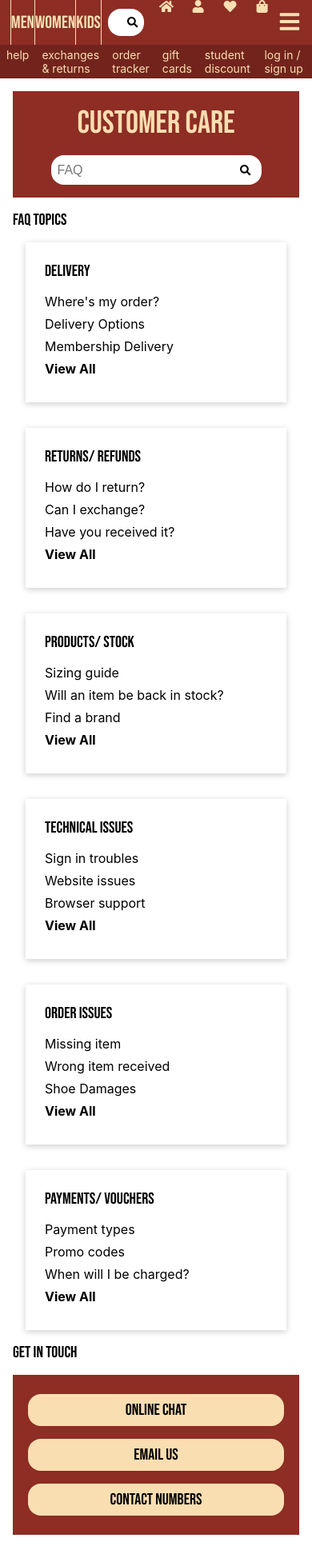
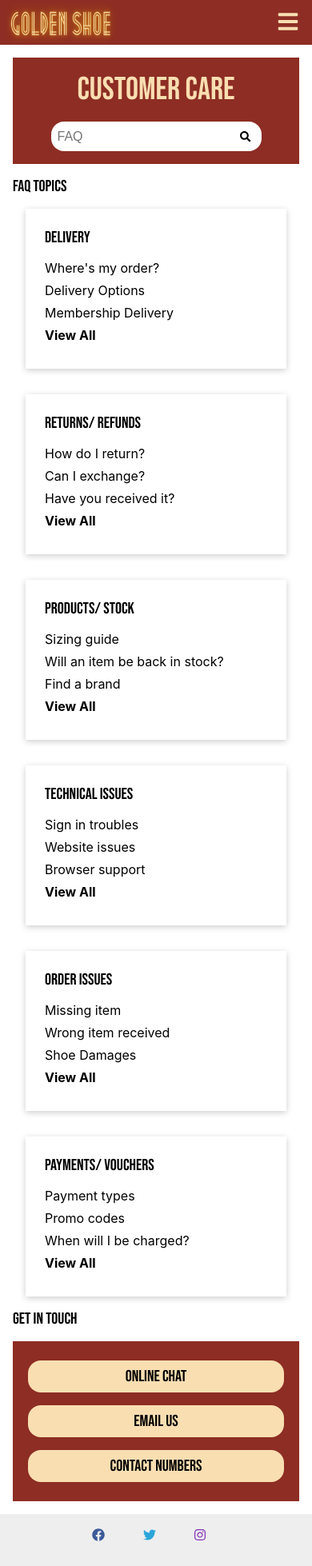
Before and after one commit to patchinator/golden_shoe, a Next.js app: page /contact in a window 390 px wide. Shown: the top 1958 px of the page at 80% size. Before the commit the page ends 1935 px from the top, so only its background shows below. Built offline with nearby package versions, Linux system fonts and the light colour scheme; a web font is replaced by a local one.

Commit message:
finished media queries for component

```diff
--- a/components/Header/Navbar.js
+++ b/components/Header/Navbar.js
@@ -141,6 +141,9 @@ const Navbar = () => {
 
       <div className={style.navbar_bottom}>
         <div>help</div>
+        <div>
+          <Link href="/contact">contact</Link>
+        </div>
         <div>exchanges & returns</div>
         <div>order tracker</div>
         <div>gift cards</div>
--- a/components/Header/Navbar.module.scss
+++ b/components/Header/Navbar.module.scss
@@ -15,9 +15,17 @@
     position: relative;
     z-index: 1;
 
+    @media screen and (max-width: $phone) {
+      justify-content: space-between;
+    }
+
     .men,
     .women,
     .kids {
+      @media screen and (max-width: $phone) {
+        display: none;
+      }
+
       display: flex;
       justify-content: center;
       align-items: center;
@@ -46,6 +54,10 @@
       align-items: center;
       margin: 0 0.5rem 0 0.5rem;
 
+      @media screen and (max-width: $phone) {
+        display: none;
+      }
+
       form {
         display: flex;
         justify-content: center;
@@ -67,6 +79,10 @@
           border-top-right-radius: 1rem;
           border-bottom-right-radius: 1rem;
           background: white;
+
+          &:hover {
+            color: $color_primary_two;
+          }
         }
       }
     }
@@ -76,6 +92,10 @@
       display: flex;
       align-items: center;
       justify-content: flex-end;
+
+      @media screen and (max-width: $phone) {
+        display: none;
+      }
 
       div {
         width: 2rem;
@@ -125,7 +145,7 @@
 
     .dropdown {
       position: absolute;
-      top: 58px;
+      top: 56px;
       right: 0;
       background: rgb(141, 45, 36);
       width: 50%;
@@ -153,6 +173,10 @@
   }
 
   .navbar_bottom {
+    @media screen and (max-width: $phone) {
+      display: none;
+    }
+
     background: $color_primary_two;
     display: flex;
     justify-content: center;
--- a/pages/contact.js
+++ b/pages/contact.js
@@ -3,16 +3,18 @@ import ContactInfo from "../components/Contact/ContactInfo";
 import ContactUs from "../components/Contact/ContactUs";
 import Navbar from "../components/Header/Navbar";
 import style from "./contact.module.scss";
+import Footer from "./../components/Footer/Footer";
 
 const ContactPage = () => {
   return (
     <section>
       <Navbar />
-      <section className={style.container}>
+      <div className={style.container}>
         <ContactInfo />
         <ContactCards />
         <ContactUs />
-      </section>
+      </div>
+      <Footer />
     </section>
   );
 };
```
